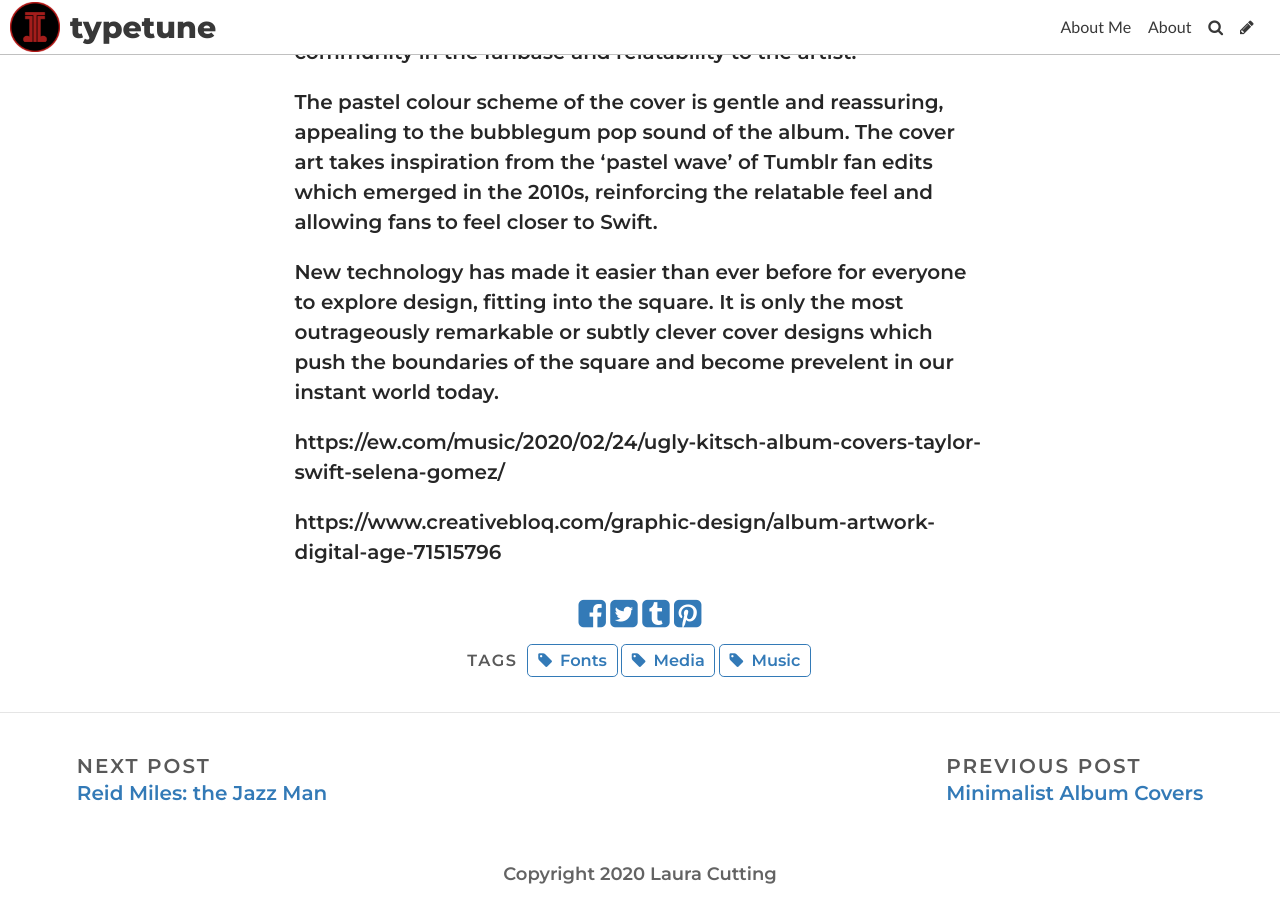
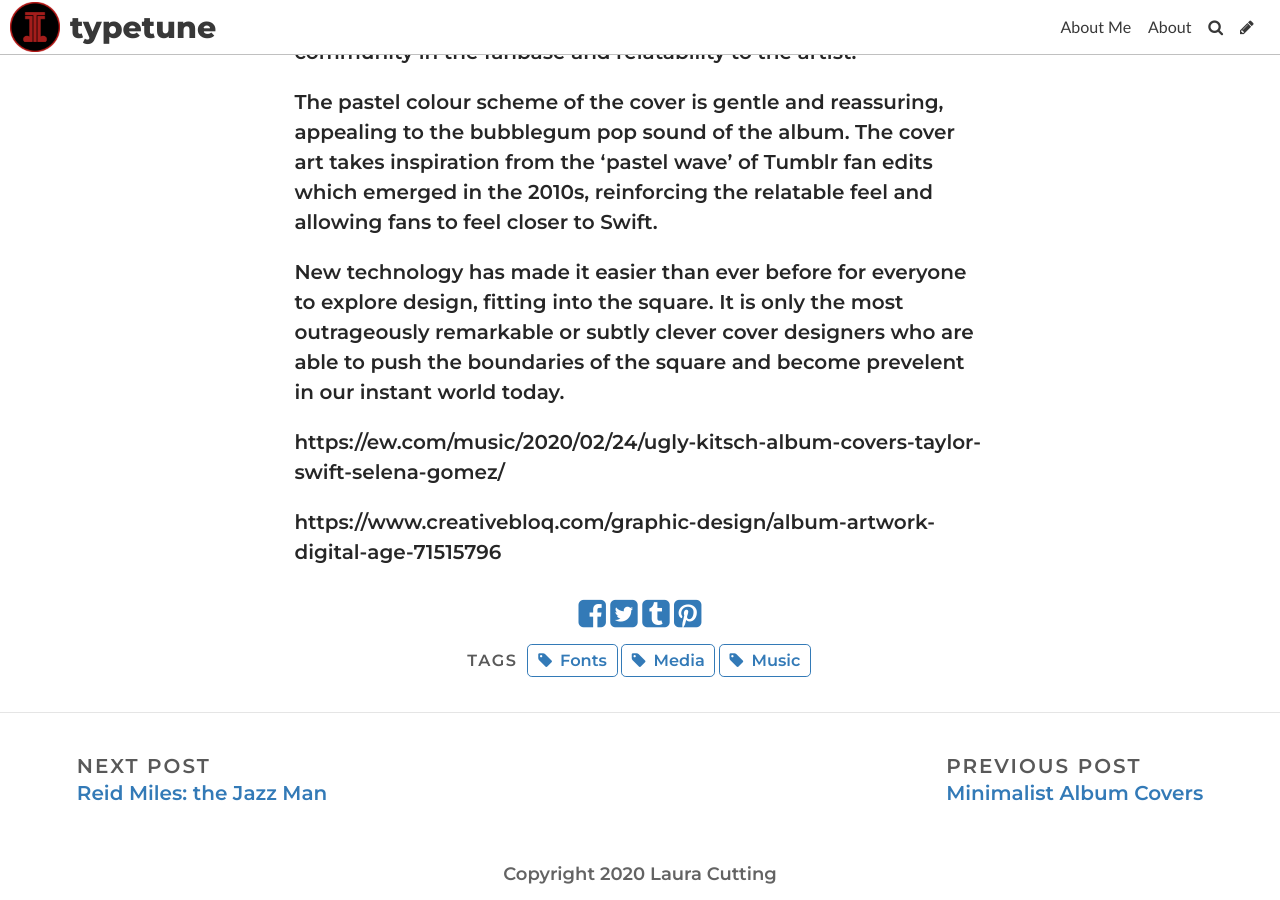
Before and after one commit to lauracutting/typetune, a Jekyll site: the page built from _posts/2020-11-18-the-dawn-of-the-digital-age-album-cover.md, in a window 1280 px wide and 900 px high, scrolled down 2161 px. Built offline with Jekyll 4.4.1, drawn with Linux system fonts in a browser that asks for light colours; some web fonts are replaced.

Commit message:
Update Post “2020-11-18-the-dawn-of-the-digital-age-album-cover”

```diff
--- a/_posts/2020-11-18-the-dawn-of-the-digital-age-album-cover.md
+++ b/_posts/2020-11-18-the-dawn-of-the-digital-age-album-cover.md
@@ -26,7 +26,7 @@
 
 The pastel colour scheme of the cover is gentle and reassuring, appealing to the bubblegum pop sound of the album. The cover art takes inspiration from the 'pastel wave' of Tumblr fan edits which emerged in the 2010s, reinforcing the relatable feel and allowing fans to feel closer to Swift.
 
-New technology has made it easier than ever before for everyone to explore design, fitting into the square. It is only the most outrageously remarkable or subtly clever cover designs which push the boundaries of the square and become prevelent in our instant world today.
+New technology has made it easier than ever before for everyone to explore design, fitting into the square. It is only the most outrageously remarkable or subtly clever cover designers who are able to push the boundaries of the square and become prevelent in our instant world today.
 
 
 
```
